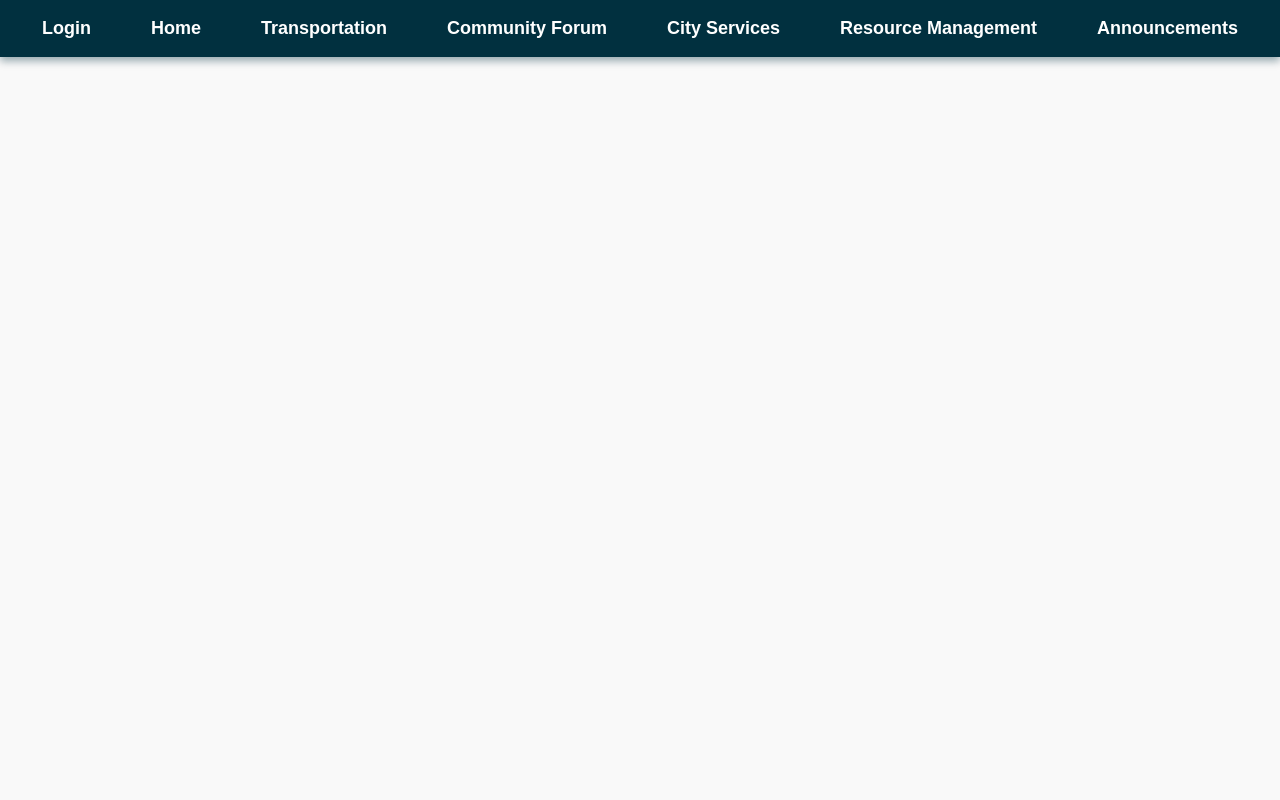
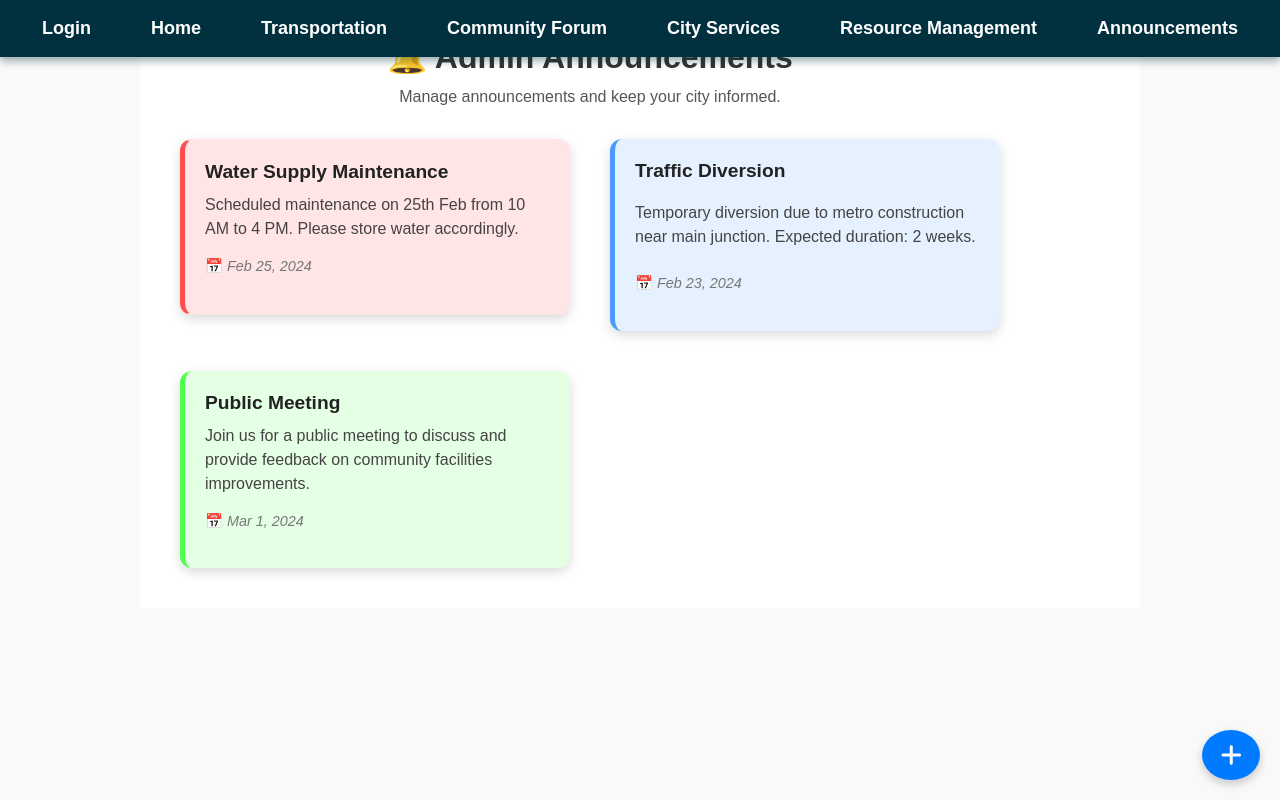
Before and after one commit to ananthakrishna7/smartCityManagement, a React (Vite) app in the folder frontend/: page /adminannouncement in a window 1280 px wide. Built offline with nearby package versions, Linux system fonts and the light colour scheme; the HTML template or start-up script is replaced by a standard one.

Commit message:
added admin page for announcements

```diff
--- a/frontend/package.json
+++ b/frontend/package.json
@@ -10,12 +10,13 @@
     "preview": "vite preview"
   },
   "dependencies": {
+    "@fortawesome/fontawesome-free": "^6.7.2",
     "@react-google-maps/api": "^2.20.6",
     "bootstrap": "^5.3.3",
     "lucide-react": "^0.476.0",
     "react": "^19.0.0",
     "react-dom": "^19.0.0",
-    "react-router-dom": "^7.2.0",
+    "react-router-dom": "^7.3.0",
     "recharts": "^2.15.1",
     "styled-components": "^6.1.15"
   },
--- a/frontend/src/App.jsx
+++ b/frontend/src/App.jsx
@@ -1,5 +1,6 @@
 import React, { useState, useEffect } from "react";
 import { BrowserRouter as Router, Routes, Route, Link, useLocation } from "react-router-dom";
+import "@fortawesome/fontawesome-free/css/all.min.css";
 import "./App.css";
 import Login from "./pages/login";
 import Home from "./pages/Home";
@@ -8,6 +9,9 @@ import Forum from "./pages/Forum";
 import CityServices from "./pages/CityServices";
 import ResourceManagement from "./pages/ResourceManagement";
 import Announcements from "./pages/Announcement";
+import AdminAnnouncement from "./pages/AdminAnnouncement"; // Import Admin Page
+
+
 
 function Navbar() {
   const location = useLocation();
@@ -65,6 +69,7 @@ function App() {
             <Route path="/city-services" element={<CityServices />} />
             <Route path="/resource-management" element={<ResourceManagement />} />
             <Route path="/announcements" element={<Announcements />} />
+            <Route path="/adminannouncement" element={<AdminAnnouncement />} />
           </Routes>
         </div>
       </div>
--- /dev/null
+++ b/frontend/src/pages/AdminAnnouncement.jsx
@@ -0,0 +1,85 @@
+import React, { useState } from "react";
+import "./Announcement.css"; // Using the same styles as Announcement.jsx
+
+const AdminAnnouncement = () => {
+  // Initial Announcements (Same as Announcement.jsx)
+  const [announcements, setAnnouncements] = useState([
+    {
+      title: "Water Supply Maintenance",
+      description:
+        "Scheduled maintenance on 25th Feb from 10 AM to 4 PM. Please store water accordingly.",
+      date: "Feb 25, 2024",
+      type: "alert",
+    },
+    {
+      title: "Traffic Diversion",
+      description:
+        "Temporary diversion due to metro construction near main junction. Expected duration: 2 weeks.",
+      date: "Feb 23, 2024",
+      type: "info",
+    },
+    {
+      title: "Public Meeting",
+      description:
+        "Join us for a public meeting to discuss and provide feedback on community facilities improvements.",
+      date: "Mar 1, 2024",
+      type: "success",
+    },
+  ]);
+
+  // Function to add a new announcement
+  const addAnnouncement = () => {
+    const title = prompt("Enter Announcement Title:");
+    const description = prompt("Enter Description:");
+    const date = prompt("Enter Date (e.g., Mar 10, 2024):");
+    const color = prompt(
+      "Enter Background Color (alert=red, info=blue, success=green):"
+    );
+
+    // Validate Inputs
+    if (!title || !description || !date) {
+      alert("All fields are required!");
+      return;
+    }
+
+    // Determine Type Based on Color
+    let type;
+    if (color.toLowerCase() === "red") type = "alert";
+    else if (color.toLowerCase() === "blue") type = "info";
+    else if (color.toLowerCase() === "green") type = "success";
+    else {
+      alert("Invalid color! Choose red, blue, or green.");
+      return;
+    }
+
+    // Add new announcement to the list
+    setAnnouncements([...announcements, { title, description, date, type }]);
+  };
+
+  return (
+    <div className="announcement-container">
+      <h1 className="announcement-title">🔔 Admin Announcements</h1>
+      <p className="announcement-subtitle">
+        Manage announcements and keep your city informed.
+      </p>
+
+      <div className="announcement-grid">
+        {announcements.map((item, index) => (
+          <div key={index} className={`announcement-card ${item.type}`}>
+            <h3 className="announcement-card-title">{item.title}</h3>
+            <p className="announcement-card-description">{item.description}</p>
+            <p className="announcement-card-date">📅 {item.date}</p>
+          </div>
+        ))}
+      </div>
+
+      {/* Plus Button to Add Announcement */}
+      <button className="plus-button" onClick={addAnnouncement}>
+            <i className="fas fa-plus"></i>
+    </button>
+
+    </div>
+  );
+};
+
+export default AdminAnnouncement;
--- a/frontend/src/pages/Announcement.css
+++ b/frontend/src/pages/Announcement.css
@@ -101,3 +101,26 @@ body {
     row-gap: 25px; /* Slightly reduced spacing for mobile */
   }
 }
+/* Plus Button for Adding Announcements */
+.plus-button {
+  position: fixed;
+  bottom: 20px;
+  right: 20px;
+  background-color: #007bff; /* Dark blue */
+  color: white;
+  border: none;
+  width: 50px;
+  height: 50px;
+  border-radius: 50%;
+  font-size: 24px;
+  display: flex;
+  justify-content: center;
+  align-items: center;
+  cursor: pointer;
+  box-shadow: 0px 4px 10px rgba(0, 0, 0, 0.2);
+  transition: background 0.3s ease;
+}
+
+.plus-button:hover {
+  background-color: #0056b3;
+}
--- a/frontend/src/pages/login.jsx
+++ b/frontend/src/pages/login.jsx
@@ -1,37 +1,59 @@
 import React from "react";
 import * as Components from './components';
+import { useNavigate } from "react-router-dom"; // Import navigation
 
 function Login() {
+    const navigate = useNavigate(); // Hook for redirection
+
+    const handleLogin = (event) => {
+        event.preventDefault(); // Prevent default form submission
+
+        // Get form data
+        const email = event.target.email.value;
+        const password = event.target.password.value;
+
+        // Dummy authentication logic (Replace with actual backend API)
+        const adminEmail = "admin@example.com";
+        const adminPassword = "admin123"; // Replace with a secure check
+
+        if (email === adminEmail && password === adminPassword) {
+            navigate("/adminannouncement"); // Redirect Admin
+        } else if (email && password) {
+            navigate("/home"); // Redirect Normal User
+        } else {
+            alert("Invalid credentials! Please try again.");
+        }
+    };
+
     const [signIn, toggle] = React.useState(true);
-     return(
+    return (
         <Components.Container>
             <Components.SignUpContainer signinIn={signIn}>
                 <Components.Form>
                     <Components.Title>Create Account</Components.Title>
-                     <Components.Input type='text' placeholder='Name' />
-                     <Components.Input type='email' placeholder='Email' />
-                     <Components.Input type='password' placeholder='Password' />
+                    <Components.Input type="text" placeholder="Name" required />
+                    <Components.Input type="email" placeholder="Email" required />
+                    <Components.Input type="password" placeholder="Password" required />
                     <Components.Button>Sign Up</Components.Button>
                 </Components.Form>
             </Components.SignUpContainer>
 
             <Components.SignInContainer signinIn={signIn}>
-                  <Components.Form>
+                {/* Updated to handle form submission */}
+                <Components.Form onSubmit={handleLogin}>
                     <Components.Title>Sign in</Components.Title>
-                      <Components.Input type='email' placeholder='Email' />
-                      <Components.Input type='password' placeholder='Password' />
-                      <Components.Anchor href='#'>Forgot your password?</Components.Anchor>
-                      <Components.Button>Sigin In</Components.Button>
+                    <Components.Input type="email" name="email" placeholder="Email" required />
+                    <Components.Input type="password" name="password" placeholder="Password" required />
+                    <Components.Button type="submit">Sign In</Components.Button>
                 </Components.Form>
             </Components.SignInContainer>
 
             <Components.OverlayContainer signinIn={signIn}>
                 <Components.Overlay signinIn={signIn}>
-
                     <Components.LeftOverlayPanel signinIn={signIn}>
                         <Components.Title>Welcome Back!</Components.Title>
                         <Components.Paragraph>
-                     Log in with your details and continue shaping a smarter, more connected city.
+                            To keep connected with us please login with your personal info
                         </Components.Paragraph>
                         <Components.GhostButton onClick={() => toggle(true)}>
                             Sign In
@@ -41,18 +63,16 @@ function Login() {
                     <Components.RightOverlayPanel signinIn={signIn}>
                         <Components.Title>Hello, Friend!</Components.Title>
                         <Components.Paragraph>
-                       Enter your details and start your journey with us toward a smarter, more connected city
+                            Enter your personal details and start the journey with us
                         </Components.Paragraph>
                         <Components.GhostButton onClick={() => toggle(false)}>
-                               Sigin Up
+                            Sign Up
                         </Components.GhostButton>
                     </Components.RightOverlayPanel>
-
                 </Components.Overlay>
             </Components.OverlayContainer>
-
         </Components.Container>
-     )
+    );
 }
 
 export default Login;
```
Also changed, not shown: frontend/src/assets/plus.png (added), 1 other file (tests, documents, lock files or other folders). Lines whose indentation alone changed are shown as unchanged.
